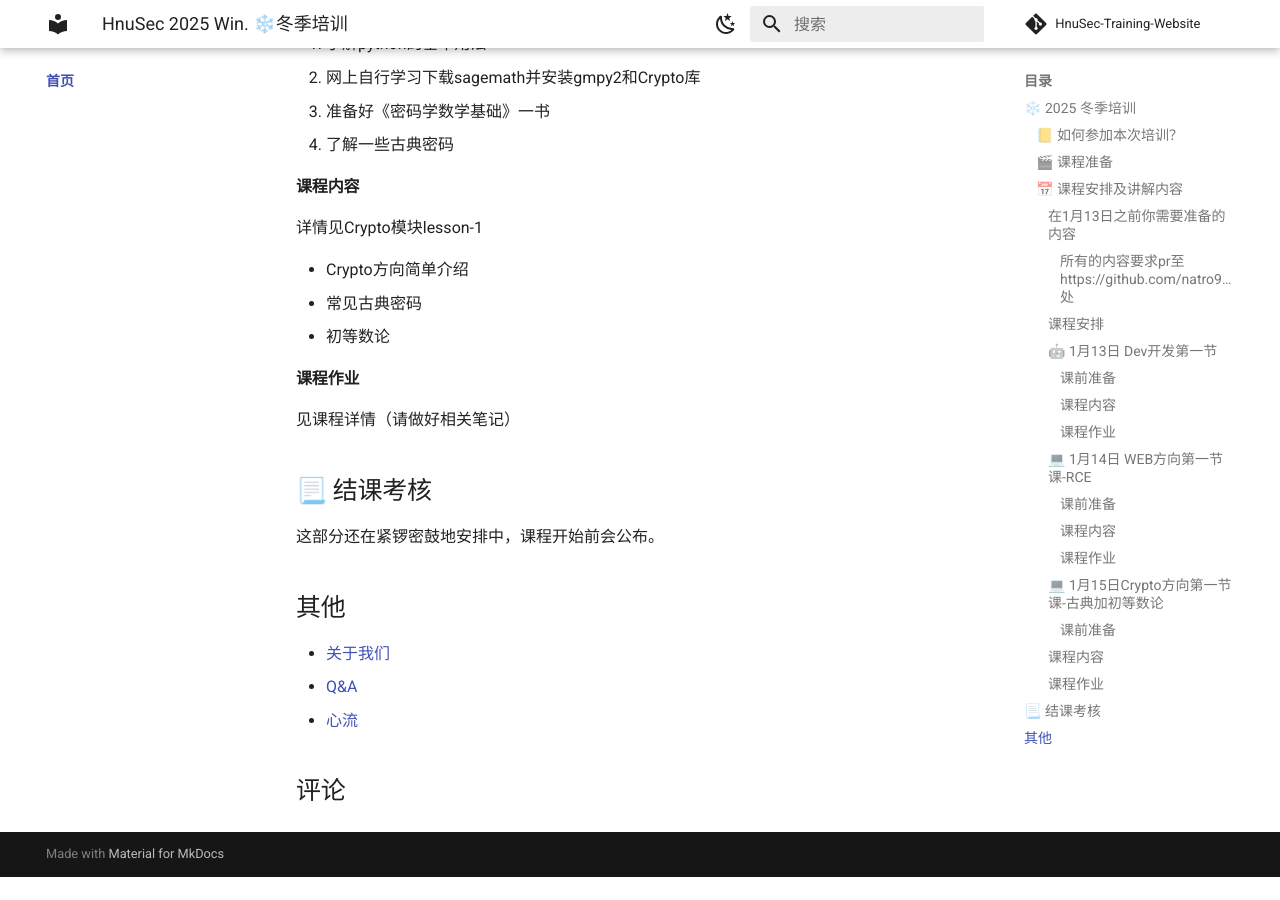
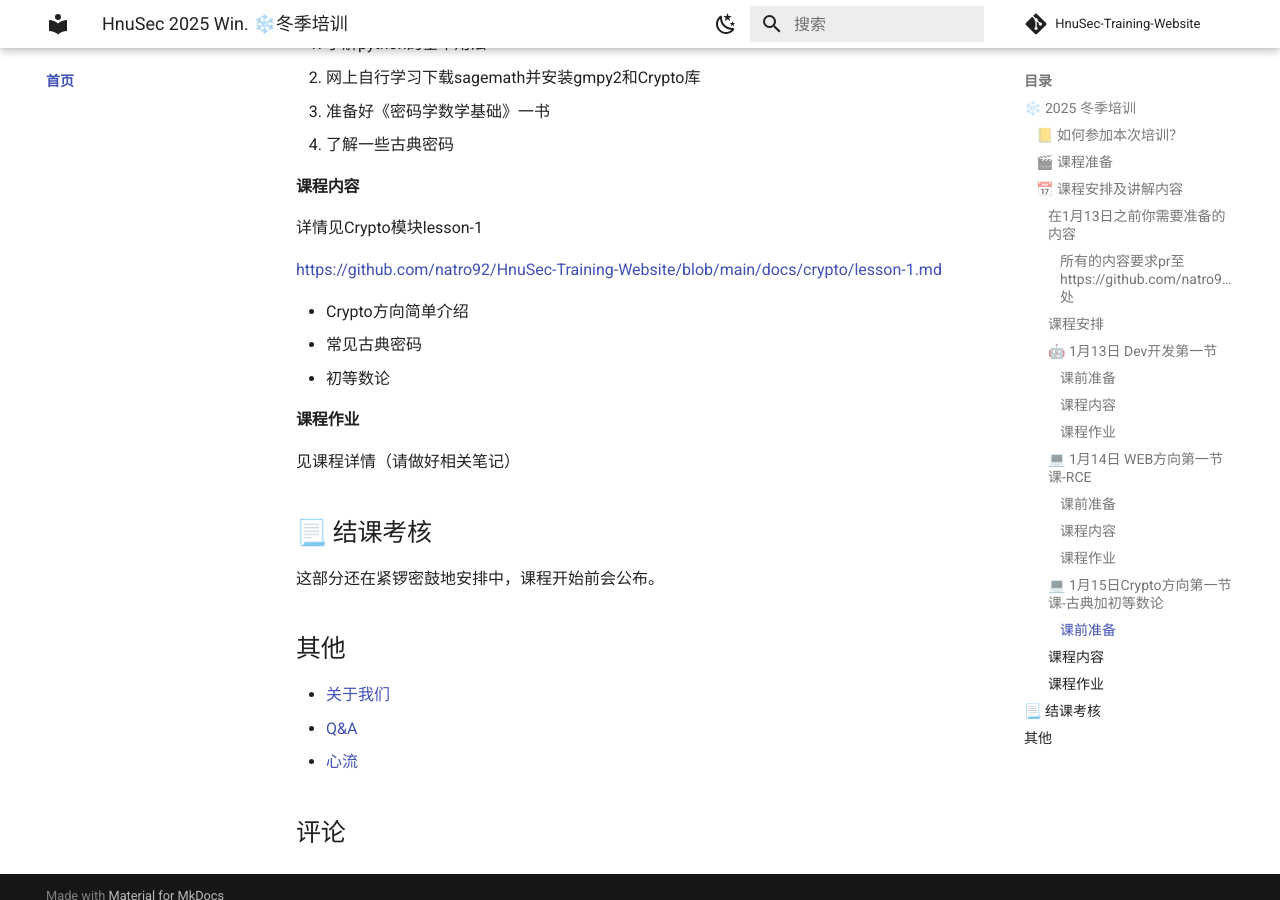
Before and after one commit to natro92/HnuSec-Training-Website, an MkDocs documentation site: the page built from docs/index.md, in a window 1280 px wide and 900 px high, scrolled down 6418 px. Built offline with MkDocs 1.6.1 and Material for MkDocs 9.7.7, drawn with Linux system fonts in a browser that asks for light colours; comment, search, counter and statistics services are not loaded; before the commit the page ends 7295 px from its top, so only the background shows below that; some of the changed lines change nothing that is shown.

Commit message:
Update index.md

```diff
--- a/docs/index.md
+++ b/docs/index.md
@@ -295,6 +295,8 @@
 #### 课程内容
 详情见Crypto模块lesson-1
 
+https://github.com/natro92/HnuSec-Training-Website/blob/main/docs/crypto/lesson-1.md
+
 - Crypto方向简单介绍
 - 常见古典密码
 - 初等数论
```
